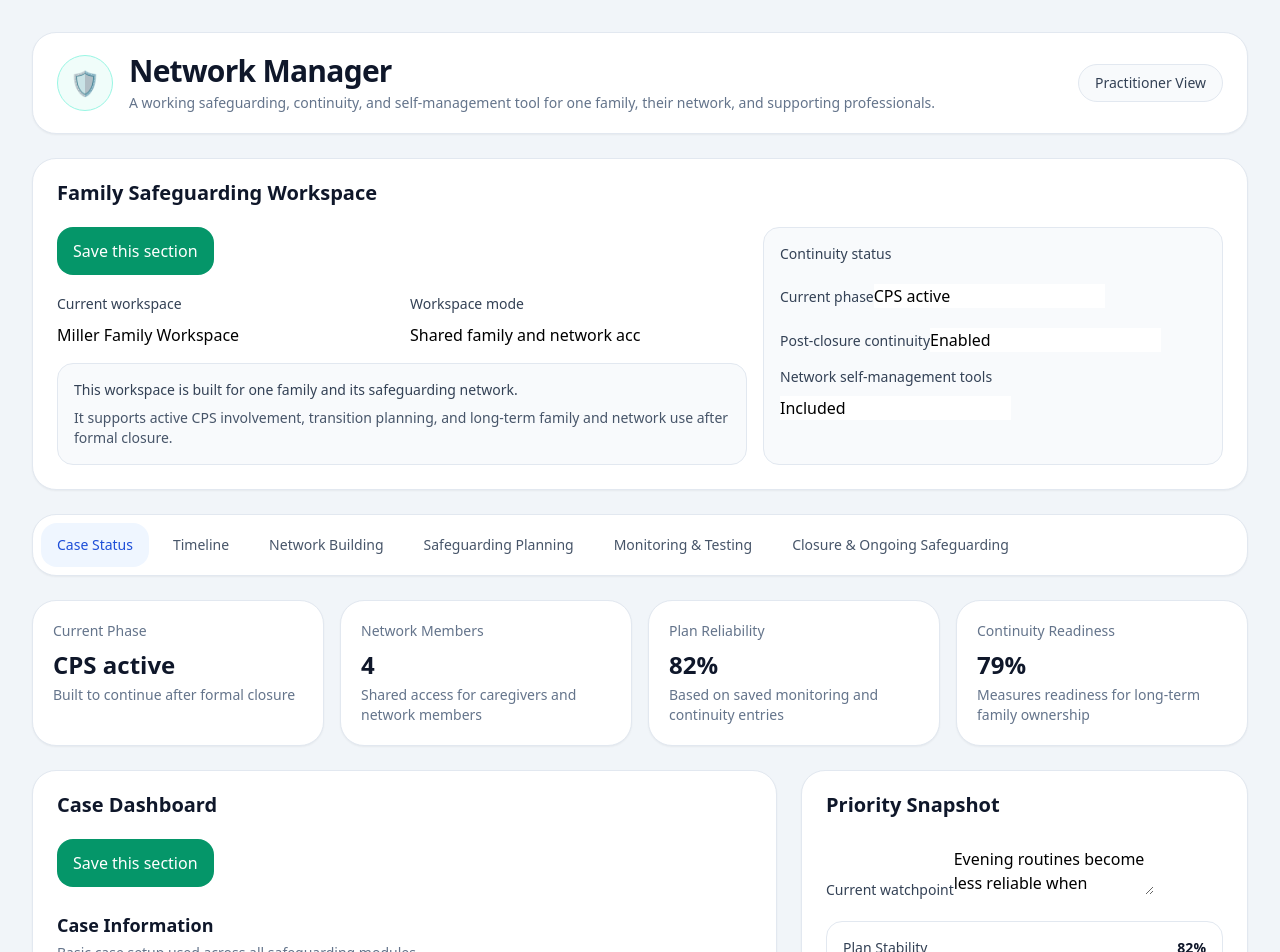
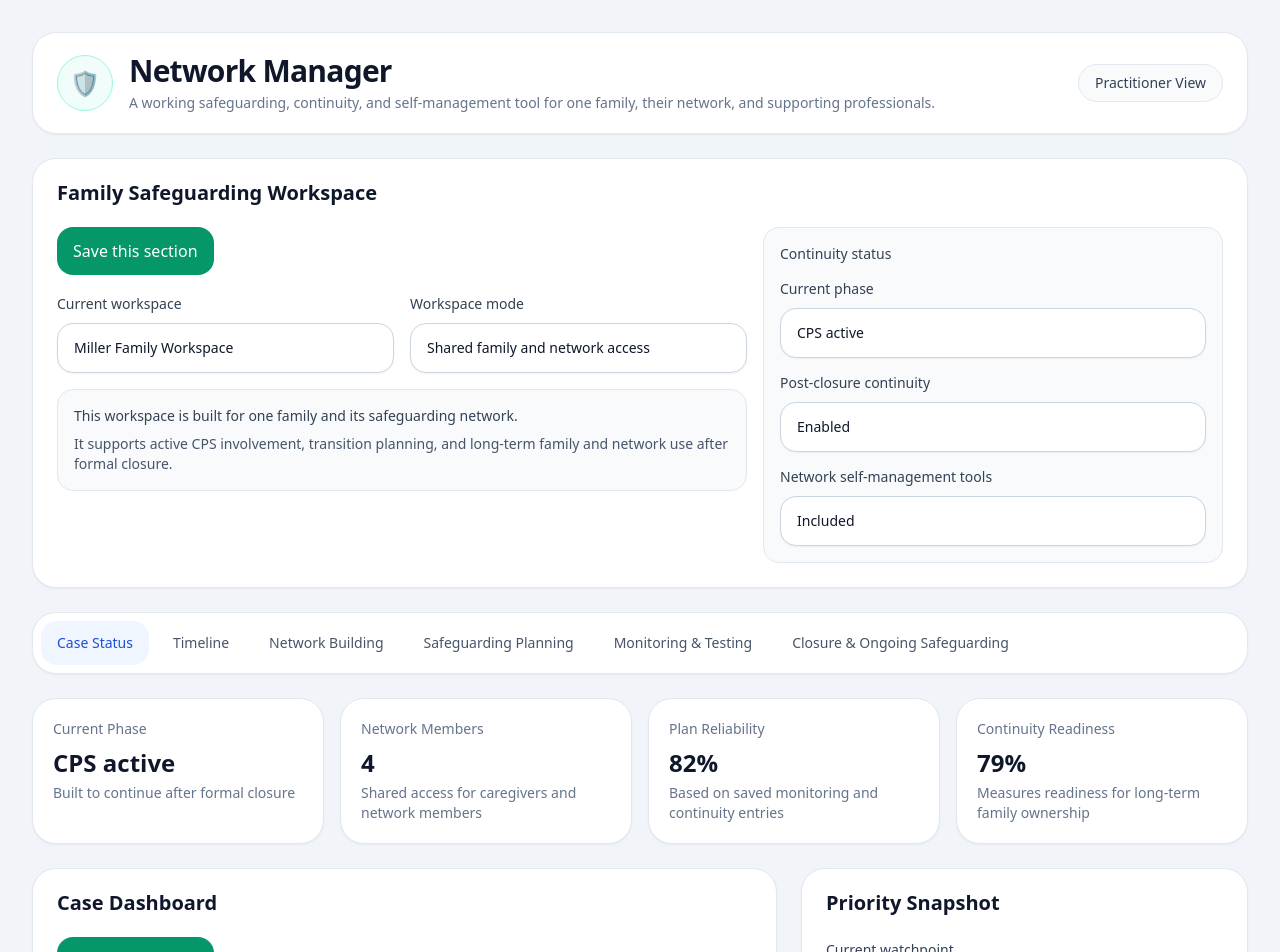
Before and after one commit to almv2009/network-manager, a React (Vite) app: page / in a window 1280 px wide. Shown: the top 952 px of the page. Built offline with nearby package versions, Linux system fonts and the light colour scheme.

Commit message:
Fix field spacing across tabs and cards

```diff
--- a/src/index.css
+++ b/src/index.css
@@ -10,4 +10,19 @@ body,
 
 body {
   margin: 0;
+  background: #f1f5f9;
+  color: #0f172a;
 }
+
+@layer components {
+  .input,
+  .textarea,
+  .select {
+    @apply block w-full rounded-2xl border border-slate-300 bg-white px-4 py-3 text-sm leading-6 text-slate-900 shadow-sm outline-none transition;
+    @apply focus:border-blue-500 focus:ring-4 focus:ring-blue-100;
+  }
+
+  .textarea {
+    @apply min-h-[120px];
+  }
+}
```
